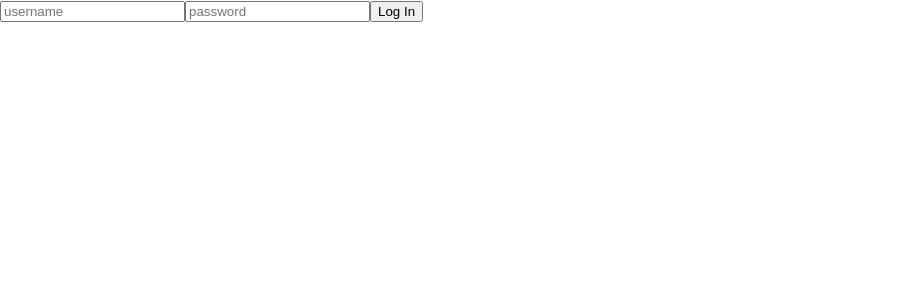
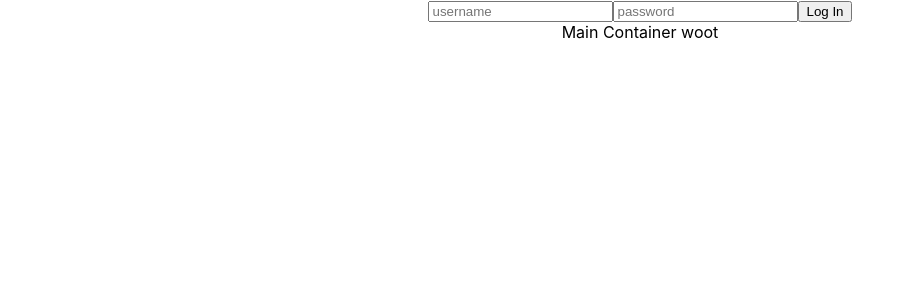
Before and after one commit to mrandolph83/happy-camper-frontend, a React (Create React App) app: page / in a window 1280 px wide. Shown: the top 300 px of the page, without its empty margins (0-915 px from the left). Built offline with nearby package versions, Linux system fonts and the light colour scheme; no server answers.

Commit message:
Made a MainContainer Component and laid out in App

```diff
--- a/src/App.js
+++ b/src/App.js
@@ -1,6 +1,7 @@
 import React from 'react';
 import './App.css';
 import NavBar from "./components/Nav.js"
+import MainContainer from "./components/MainContainer.js"
 import { getCurrentUser } from "./actions/currentUser.js"
 import { connect } from "react-redux"
 
@@ -13,7 +14,10 @@ componentDidMount() {
 
   render() {
 return (
+  <div className="App">
  <NavBar/>
+ <MainContainer/>
+ </div>
   );
 }
 }
--- /dev/null
+++ b/src/components/MainContainer.js
@@ -0,0 +1,12 @@
+import React from 'react';
+
+const MainContainer = () => {
+    return (
+        <div className="MainContainer">
+            Main Container woot
+
+        </div>
+    )
+}
+
+export default MainContainer
```
